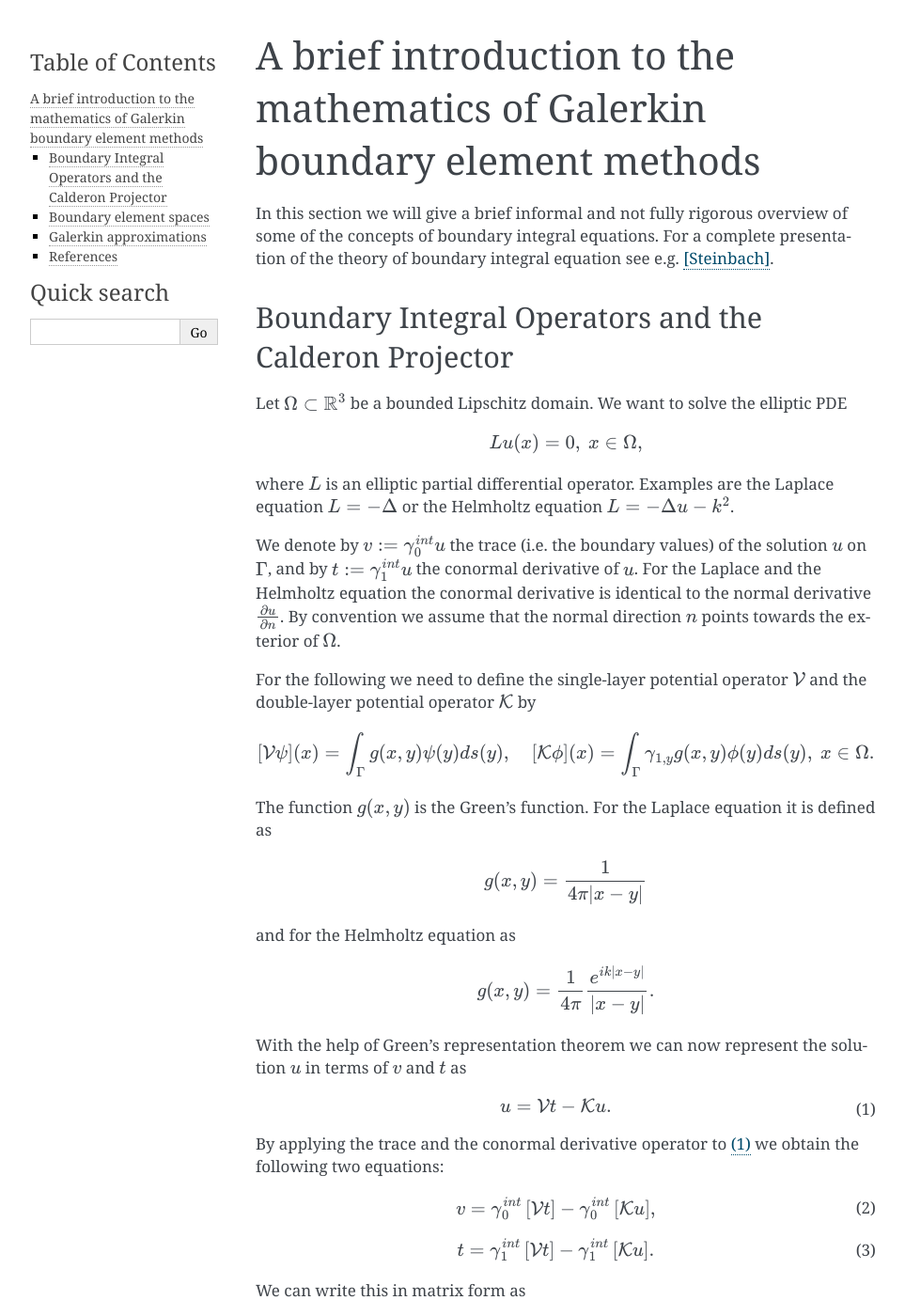
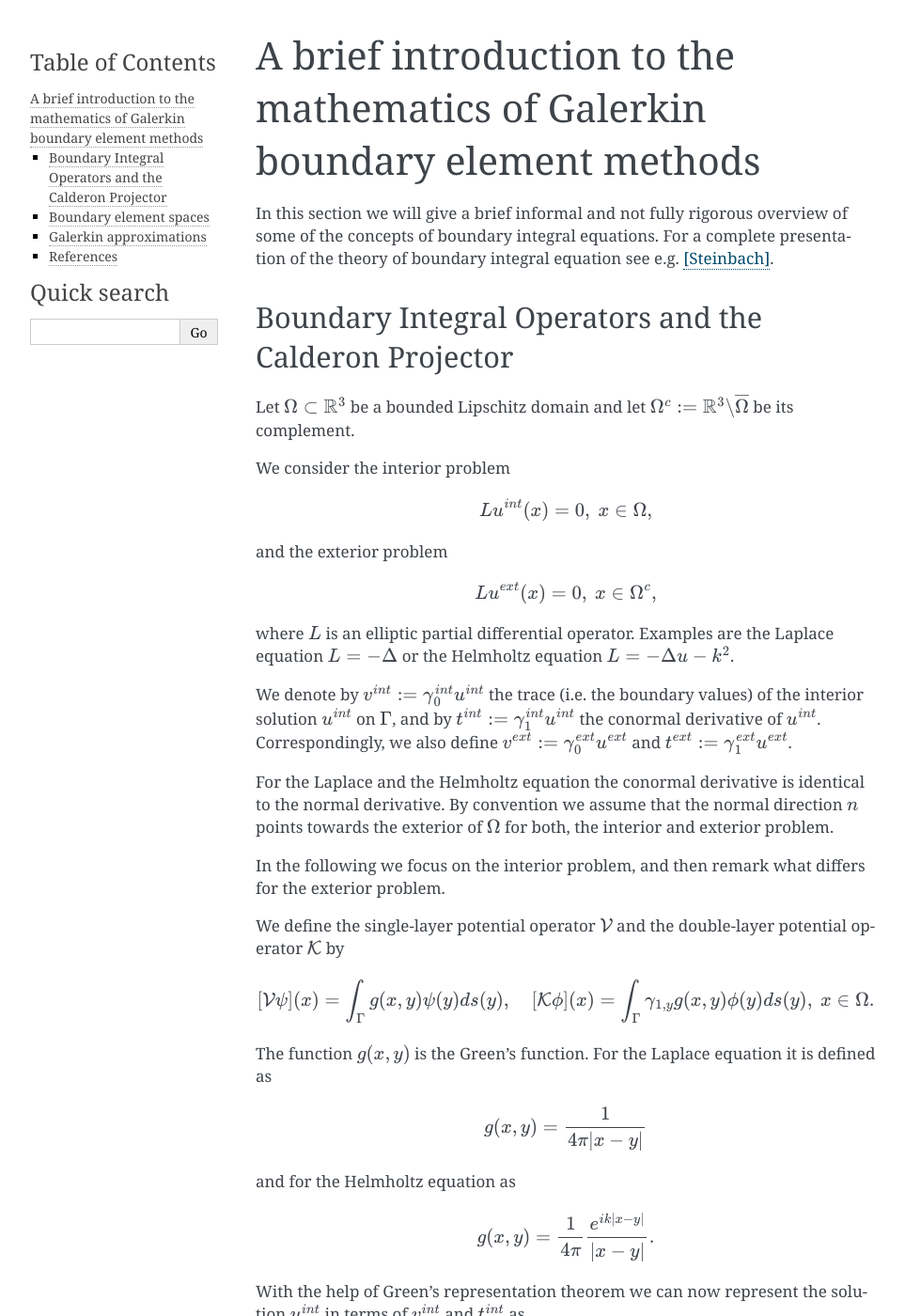
Before and after one commit to evantwout/web, a Sphinx documentation site: the page built from source/tutorial/mathematics_background.rst, in a window 1280 px wide and 1400 px high. Shown: the whole window at 94% size, without its empty margins (148-1111 px from the left). Built offline with Sphinx 7.4.7, drawn with Linux system fonts in a browser that asks for light colours; formulas are drawn with MathJax 3; some of the changed text lies outside the part shown.

Commit message:
Finished mathematical introduction

```diff
--- a/source/tutorial/index.rst
+++ b/source/tutorial/index.rst
@@ -11,3 +11,4 @@
 
 
 *  :ref:`mathematics_background`
+*  :ref:`interior_laplace_dirichlet`
--- a/source/tutorial/mathematics_background.rst
+++ b/source/tutorial/mathematics_background.rst
@@ -2,26 +2,38 @@
 .. _mathematics_background:
 
 A brief introduction to the mathematics of Galerkin boundary element methods
-===================================================
+==================================================================================
 
 In this section we will give a brief informal and not fully rigorous overview of some of the concepts of boundary integral equations.
 For a complete presentation of the theory of boundary integral equation see e.g. [Steinbach]_.
 
 
 Boundary Integral Operators and the Calderon Projector
-----------------------------------------------
+-------------------------------------------------------------------------------------------------------
 
-Let :math:`\Omega\subset\mathbb{R}^3` be a bounded Lipschitz domain. We want to solve the elliptic PDE
+Let :math:`\Omega\subset\mathbb{R}^3` be a bounded Lipschitz domain and let :math:`\Omega^c:=\mathbb{R}^3\backslash\overline{\Omega}` be its complement.
+
+We consider the interior problem
 
 .. math::
 
-    Lu(x) = 0,~x\in\Omega,
+    Lu^{int}(x) = 0,~x\in\Omega,
+
+and the exterior problem
+
+.. math::
+
+   Lu^{ext}(x) = 0,~x\in\Omega^c,
 
 where :math:`L` is an elliptic partial differential operator. Examples are the Laplace equation :math:`L=-\Delta` or the Helmholtz equation :math:`L=-\Delta u-k^2`.
 
-We denote by :math:`v:=\gamma_0^{int}u` the trace (i.e. the boundary values) of the solution :math:`u` on :math:`\Gamma`, and by :math:`t:=\gamma_1^{int}u` the conormal derivative of :math:`u`. For the Laplace and the Helmholtz equation the conormal derivative is identical to the normal derivative :math:`\frac{\partial u}{\partial n}`. By convention we assume that the normal direction :math:`n` points towards the exterior of :math:`\Omega`.
+We denote by :math:`v^{int}:=\gamma_0^{int}u^{int}` the trace (i.e. the boundary values) of the interior solution :math:`u^{int}` on :math:`\Gamma`, and by :math:`t^{int}:=\gamma_1^{int}u^{int}` the conormal derivative of :math:`u^{int}`.  Correspondingly, we also define :math:`v^{ext}:=\gamma_0^{ext}u^{ext}` and :math:`t^{ext}:=\gamma_1^{ext}u^{ext}`.
 
-For the following we need to define the single-layer potential operator :math:`\mathcal{V}` and the double-layer potential operator :math:`\mathcal{K}` by
+For the Laplace and the Helmholtz equation the conormal derivative is identical to the normal derivative. By convention we assume that the normal direction :math:`n` points towards the exterior of :math:`\Omega` for both, the interior and exterior problem.
+
+In the following we focus on the interior problem, and then remark what differs for the exterior problem.
+
+We define the single-layer potential operator :math:`\mathcal{V}` and the double-layer potential operator :math:`\mathcal{K}` by
 
 .. math::
 
@@ -40,32 +52,37 @@
   g(x,y)=\frac{1}{4\pi}\frac{e^{ik|x-y|}}{|x-y|}.
 
 
-With the help of Green's representation theorem we can now represent the solution :math:`u` in terms of :math:`v` and :math:`t` as
+With the help of Green's representation theorem we can now represent the solution :math:`u^{int}` in terms of :math:`v^{int}` and :math:`t^{int}` as
 
-.. math:: u = \mathcal{V}t-\mathcal{K}u.
+.. math:: u^{int} = \mathcal{V}t^{int}-\mathcal{K}v^{int}.
        :label: green
+
+For the exterior problem Green's representation theorem takes the form
+
+.. math:: u^{ext} = \mathcal{K}v^{ext}-\mathcal{V}t^{ext}
+       :label: green2
 
 By applying the trace and the conormal derivative operator to :eq:`green` we obtain the following two equations:
 
-.. math:: v  =  \gamma_0^{int}\left[\mathcal{V}t\right]-\gamma_0^{int}\left[\mathcal{K}u\right],
+.. math:: v^{int}  =  \gamma_0^{int}\left[\mathcal{V}t^{int}\right]-\gamma_0^{int}\left[\mathcal{K}v^{int}\right],
      :label: calderon11
-.. math:: t  =  \gamma_1^{int}\left[\mathcal{V}t\right]-\gamma_1^{int}\left[\mathcal{K}u\right].
+.. math:: t^{int}  =  \gamma_1^{int}\left[\mathcal{V}t^{int}\right]-\gamma_1^{int}\left[\mathcal{K}v^{int}\right].
      :label: calderon12
 
 We can write this in matrix form as
 
 .. math:: \begin{bmatrix}
-      v \\ t
+      v^{int} \\ t^{int}
    \end{bmatrix}
    =
    \begin{bmatrix}
    -\gamma_0^{int}\mathcal{K} & \gamma_0^{int}\mathcal{V}    \\
    -\gamma_1^{int}\mathcal{K} & \gamma_1^{int}\mathcal{V}
    \end{bmatrix}
-   = \begin{bmatrix} v \\ t\end{bmatrix}
+   = \begin{bmatrix} v^{int} \\ t^{int}\end{bmatrix}
   :label: calderon1
 
-This representation is known as Calderon projection. It connects the Dirichlet data :math:`v` and the Neumann data :math:`t` with each other, and can be used to derive various integral equation formulations. However, before we proceed to specific formulations we need to evaluate the representations for the traces and conormal derivatives of :math:`\mathcal{V}` and :math:`\mathcal{K}`.
+This representation is known as Calderon projection. It connects the Dirichlet data :math:`v^{int}` and the Neumann data :math:`t^{int}` with each other, and can be used to derive various integral equation formulations. However, before we proceed to specific formulations we need to evaluate the representations for the traces and conormal derivatives of :math:`\mathcal{V}` and :math:`\mathcal{K}`.
 
 We define the following boundary potential operators
 
@@ -97,17 +114,17 @@
 Returning to the definition of the Calderon projector in :eq:`calderon1` we obtain
 
 .. math:: \begin{bmatrix}
-      v \\ t
+      v^{int} \\ t^{int}
      \end{bmatrix}
      =
      \begin{bmatrix}
      \frac{1}{2}I-K & V   \\
      D & \frac{1}{2}I+T
      \end{bmatrix}
-     = \begin{bmatrix} v \\ t\end{bmatrix}.
+     = \begin{bmatrix} v^{int} \\ t^{int}\end{bmatrix}.
   :label: calderon2
 
-If we want to solve an exterior problem, that is instead of :math:`\Omega` we consider the complement :math:`\Omega^{c}:=\mathbb{R}^3\backslash\overline{\Omega}` then the Calderon projection takes the following form
+For the exterior problem the Calderon projection takes the form
 
 .. math:: \begin{bmatrix}
       v^{ext} \\ t^{ext}
@@ -117,12 +134,11 @@
      \frac{1}{2}I+K & -V   \\
      -D & \frac{1}{2}I-T
      \end{bmatrix}
-     = \begin{bmatrix} v^{ext} \\ t^{ext}\end{bmatrix},
+     = \begin{bmatrix} v^{ext} \\ t^{ext}\end{bmatrix}.
   :label: calderon2
-where we now have to consider :math:`v^{ext}` and :math:`t^{ext}` as Dirichlet and Neumann data taken with respect to the exterior problem. However, the convention is that the normal directions still point to the exterior of :math:`\Omega`, that is into :math:`\Omega^c`.
 
 
-We close this section with a brief review of mapping properties of these operators. This will be important for the choice of discretization bases in Galerkin boundary element methods.
+We close this section with a brief review of mapping properties of boundary potential operators. This will be important for the choice of discretization bases in Galerkin boundary element methods.
 
 We denote by :math:`H^s(\Gamma)` the Sobolev space of order :math:`s` on :math:`\Gamma`. Then the above defined operators satisfy the following mapping properties.
 
@@ -137,7 +153,7 @@
 As an intuitive explanation of these spaces consider that the space :math:`H^{0}(\Gamma)` is identical to the space :math:`L^2(\Gamma)` of square integrable functions defined on :math:`\Gamma`. The space :math:`H^{1/2}(\Gamma)` is the correct space to represent the Dirichlet traces :math:`v` of the solution :math:`u` to the elliptic PDE :math:`Lu=0` in :math:`\Omega`, and the space :math:`H^{-1/2}(\Gamma)` is the natural space to represent the conormal derivatives :math:`t`. It follows that the Calderon projection acts on pairs of functions in the product space :math:`H^{1/2}(\Gamma)\times H^{-1/2}(\Gamma)`.
 
 Boundary element spaces
-----------------------
+--------------------------------------------------------------------------------------------------
 
 To discretise the Sobolev spaces :math:`H^{-\frac12}(\Gamma)` and :math:`H^{\frac12}(\Gamma)` we introduce the triangulation :math:`\mathcal{T}_h` of :math:`\Gamma` with triangular surface elements :math:`\tau_\ell` and associated nodes :math:`x_i` such that
 :math:`\overline{\mathcal{T}_h}=\bigcup_\ell\overline{\tau_\ell}`. Here, :math:`h` denotes the mesh size. We define two spaces of functions.
@@ -148,11 +164,11 @@
 We will use the space :math:`S_h^{0}` to approximate functions in :math:`H^{-1/2}(\Gamma)` and the space :math:`S_h^{1}` to approximate functions in :math:`H^{1/2}(\Gamma)`.
 
 Galerkin approximations
-----------------------
+----------------------------------------------------------------------------------------------------
 
-As example we consider the interior Dirichlet problems, that is the Dirichlet data :math:`v` is given and we want to approximate the Neumann data :math:`t`. The first line of the Calderon projection :eq:`calderon2` leads to the formulation
+As example we consider the interior Dirichlet problems, that is the Dirichlet data :math:`v^{int}` is given and we want to approximate the Neumann data :math:`t^{int}`. The first line of the Calderon projection :eq:`calderon2` leads to the formulation
 
-.. math:: Vt = \left(\frac{1}{2}I+K\right)v.
+.. math:: Vt^{int} = \left(\frac{1}{2}I+K\right)v^{int}.
     :label: dirichlet
 
 .. math:: \langle f, g \rangle = \int_\Gamma \overline{f}(x)g(x)ds(x).
@@ -164,14 +180,14 @@
 
 Find :math:`t\in H^{-1/2}(\Gamma)` such that
 
-.. math:: \langle \psi,Vt \rangle = \langle \psi ,\left(\frac{1}{2}I+K\right)v\rangle
+.. math:: \langle \psi,Vt^{int} \rangle = \langle \psi ,\left(\frac{1}{2}I+K\right)v^{int}\rangle
      :label: vardirichlet
 
 for all :math:`\psi\in H^{-1/2}(\Gamma)`.
 
 The Galerkin discretization is now obtained by restricting the space :math:`H^{1/2}(\Gamma)` to :math:`S_h^{1}(\Gamma)` and the space :math:`H^{-1/2}(\Gamma)` to :math:`S_h^{0}(\Gamma)` in the above variational formulation. We obtain the following matrix problem
 
-.. math:: \mathsf{V}\mathbf{t} = \left(\mathsf{\frac{1}{2}M+K}\right)\mathbf{v},
+.. math:: \mathsf{V}\mathbf{t}^{int} = \left(\mathsf{\frac{1}{2}M+K}\right)\mathbf{v}^{int},
 
 where the matrices are defined by
 
```
Also changed, not shown: source/tutorial/interior_laplace_dirichlet/index.rst (added, +27 -0 lines).
